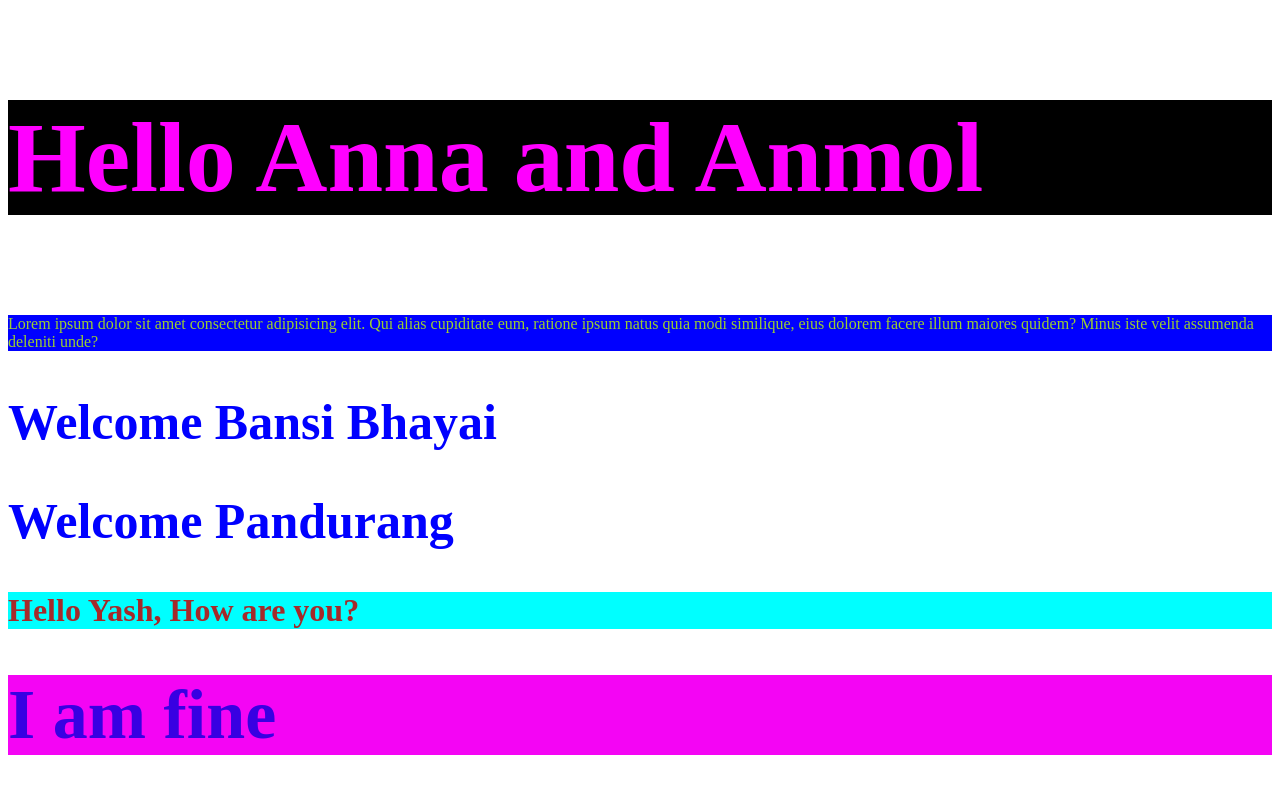
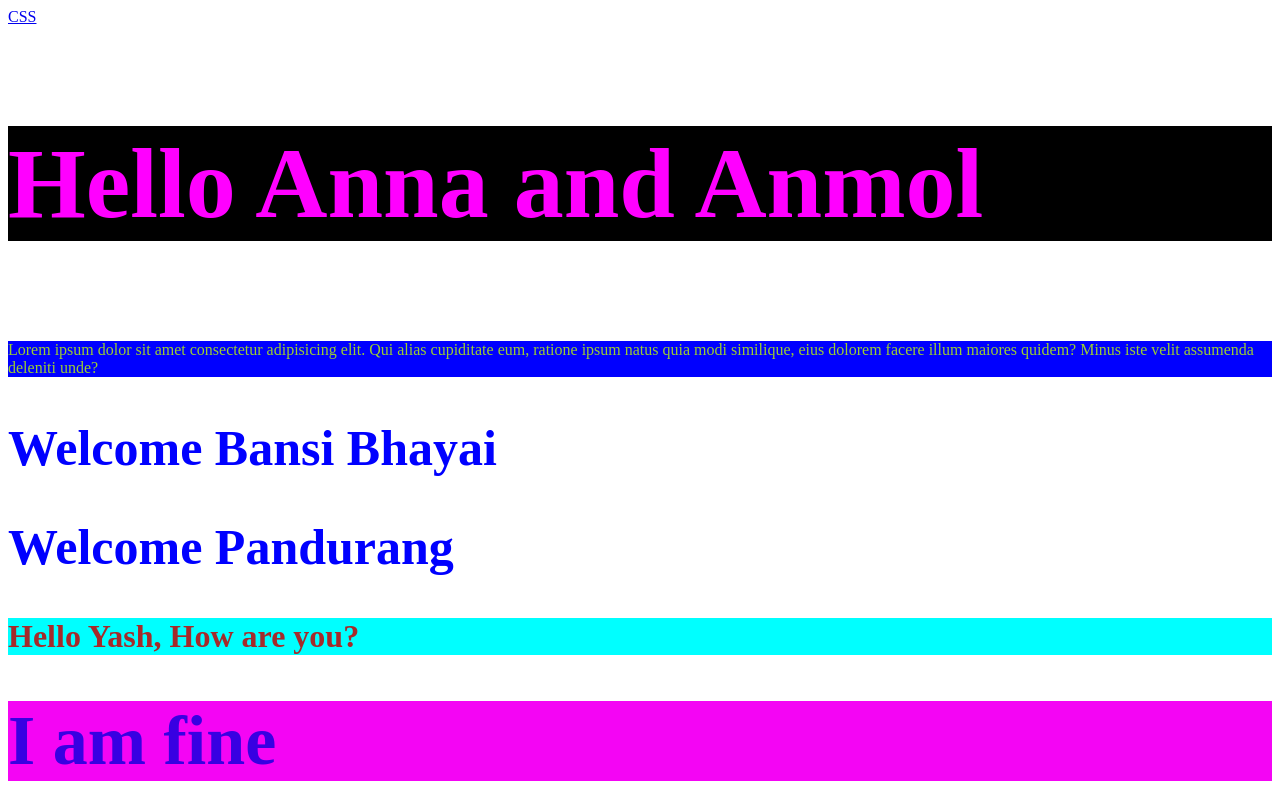
Before and after one commit to dipak921/learning_html_with_css, a plain HTML site: page index.html in a window 1280 px wide. Shown: the top 800 px of the page. Drawn offline with Linux system fonts and the light colour scheme.

Commit message:
Update index.html

```diff
--- a/index.html
+++ b/index.html
@@ -16,6 +16,7 @@
 
 </head>
 <body>
+    <a href="text_formate.html">CSS</a>
     <!-- External css example -->
      <h3>Hello Anna and Anmol</h3>
      <p>Lorem ipsum dolor sit amet consectetur adipisicing elit. Qui alias cupiditate eum, ratione ipsum natus quia modi similique, eius dolorem facere illum maiores quidem? Minus iste velit assumenda deleniti unde?</p>
```
